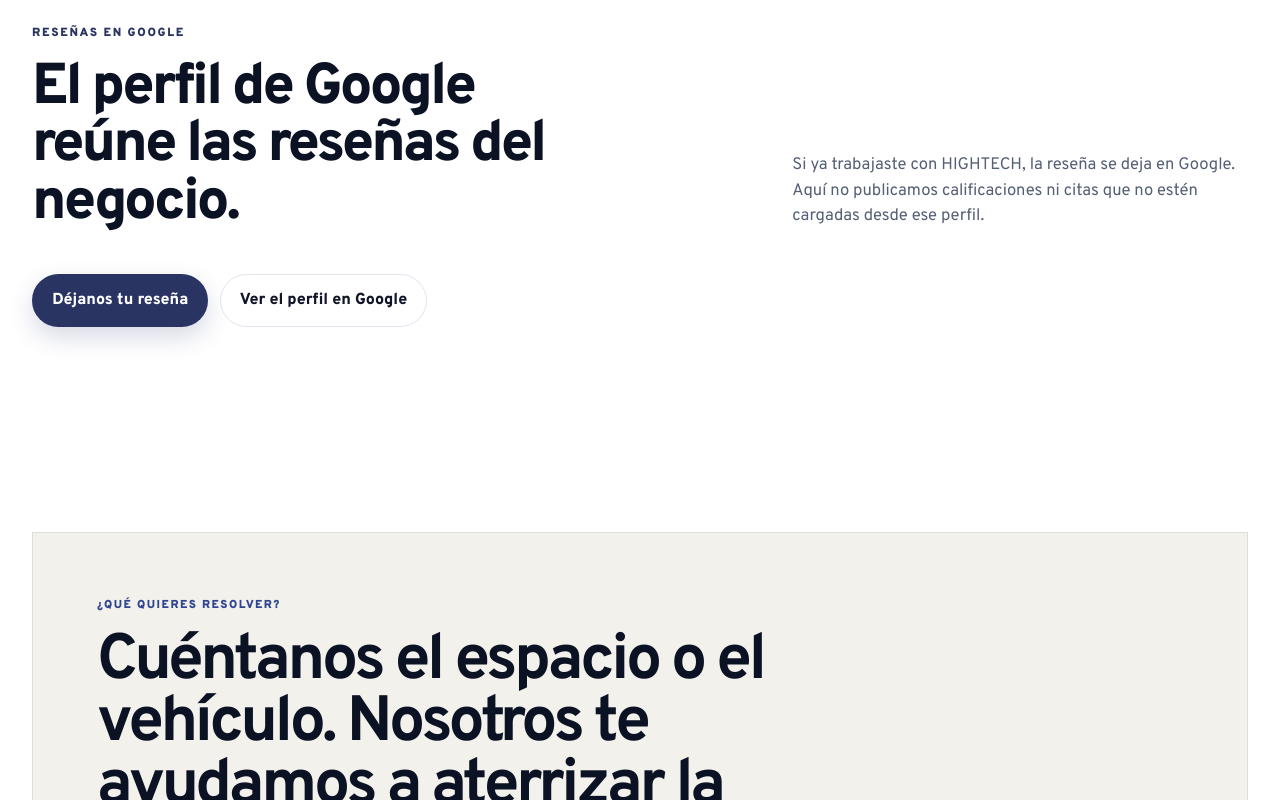
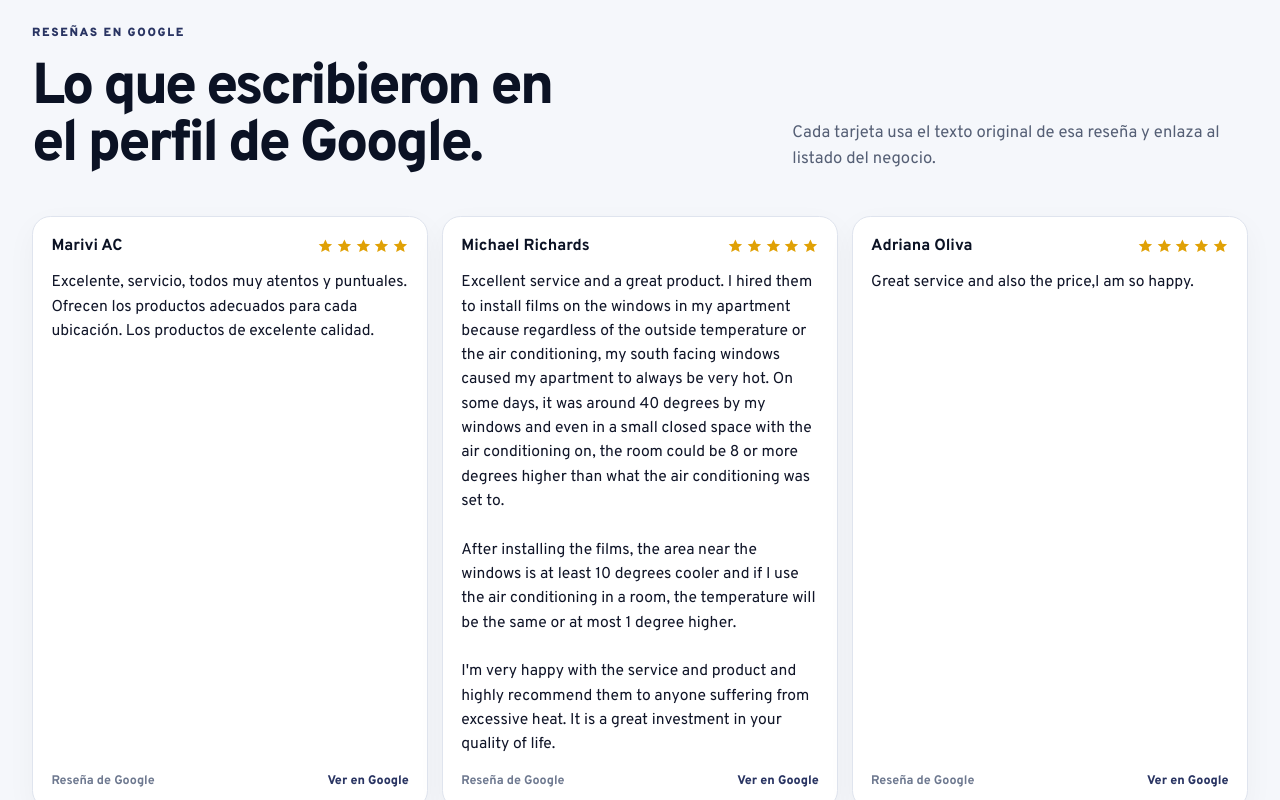
Before and after one commit to juanchalita00/hightech-web2, a Next.js app: page / in a window 1280 px wide. Shown: the part 6520-7320 px from the top of the page. Built offline with nearby package versions, Linux system fonts and the light colour scheme.

Commit message:
Publica tres reseñas reales de Google.
Marivi AC, Michael Richards y Adriana Oliva, con el texto original del listado y sin promedio.

Co-authored-by: juanchalita00 <juanchalita00@users.noreply.github.com>

```diff
--- a/content/google-reviews.json
+++ b/content/google-reviews.json
@@ -1,4 +1,26 @@
 {
-  "note": "Solo reseñas reales del perfil de Google. Con items vacío, la sección muestra el enlace al perfil y el botón para dejar reseña, sin estrellas ni citas. Cada item pide author, quote, publishedAt (YYYY-MM-DD) y sourceUrl de esa reseña en Google. rating es opcional y solo si esa reseña lo trae (1 a 5). No agregues un promedio.",
-  "items": []
+  "note": "Solo reseñas reales del perfil de Google. Sin promedio ni total del perfil. Cada item trae author, quote verbatim, publishedAt (YYYY-MM-DD), rating de esa reseña y sourceUrl del listado en Google Maps.",
+  "items": [
+    {
+      "author": "Marivi AC",
+      "quote": "Excelente, servicio, todos muy atentos y puntuales.\nOfrecen los productos adecuados para cada ubicación. Los productos de excelente calidad.",
+      "publishedAt": "2026-02-15",
+      "rating": 5,
+      "sourceUrl": "https://www.google.com/maps/place/POLARIZADOS+HIGHTECH+-+Residencial+%2F+Automotriz,+Tomas+Mann+5348,+Jardines+Vallarta,+45027+Zapopan,+Jal./data=!4m2!3m1!1s0x8428af873886e857:0x7dc7c014441b7791"
+    },
+    {
+      "author": "Michael Richards",
+      "quote": "Excellent service and a great product. I hired them to install films on the windows in my apartment because regardless of the outside temperature or the air conditioning, my south facing windows caused my apartment to always be very hot. On some days, it was around 40 degrees by my windows and even in a small closed space with the air conditioning on, the room could be 8 or more degrees higher than what the air conditioning was set to.\n\nAfter installing the films, the area near the windows is at least 10 degrees cooler and if I use the air conditioning in a room, the temperature will be the same or at most 1 degree higher.\n\nI'm very happy with the service and product and highly recommend them to anyone suffering from excessive heat. It is a great investment in your quality of life.",
+      "publishedAt": "2024-12-28",
+      "rating": 5,
+      "sourceUrl": "https://www.google.com/maps/place/POLARIZADOS+HIGHTECH+-+Residencial+%2F+Automotriz,+Tomas+Mann+5348,+Jardines+Vallarta,+45027+Zapopan,+Jal./data=!4m2!3m1!1s0x8428af873886e857:0x7dc7c014441b7791"
+    },
+    {
+      "author": "Adriana Oliva",
+      "quote": "Great service and also the price,I am so happy.",
+      "publishedAt": "2023-06-14",
+      "rating": 5,
+      "sourceUrl": "https://www.google.com/maps/place/POLARIZADOS+HIGHTECH+-+Residencial+%2F+Automotriz,+Tomas+Mann+5348,+Jardines+Vallarta,+45027+Zapopan,+Jal./data=!4m2!3m1!1s0x8428af873886e857:0x7dc7c014441b7791"
+    }
+  ]
 }
--- a/src/app/globals.css
+++ b/src/app/globals.css
@@ -480,8 +480,48 @@ thead th { background: var(--surface-alt); }
 .contact-method-social { grid-column:1 / -1; min-height:0; }
 .contact-method-social .social-links { margin-top:1rem; }
 .google-reviews-actions { display:flex; flex-wrap:wrap; gap:.7rem; }
-.google-reviews .review-grid { margin-bottom:1.4rem; }
-.google-reviews .review-grid a { color:var(--brand); }
+.google-review-grid {
+  display:grid;
+  grid-template-columns:1fr;
+  gap:.85rem;
+  margin:0 0 1.4rem;
+}
+.google-review-card {
+  display:flex;
+  flex-direction:column;
+  min-width:0;
+  padding:1.15rem 1.15rem 1rem;
+  border:1px solid var(--line);
+  border-radius:1.15rem;
+  background:white;
+  box-shadow:0 10px 30px rgba(18, 28, 58, .04);
+}
+.google-review-card header { display:flex; align-items:center; justify-content:space-between; gap:.75rem; }
+.google-review-card header strong { font-size:1rem; line-height:1.3; }
+.google-review-stars { display:inline-flex; gap:.12rem; flex:none; }
+.google-review-stars svg { width:1.05rem; height:1.05rem; fill:#d9deea; }
+.google-review-stars svg.is-on { fill:#e0a106; }
+.google-review-card blockquote { margin:.85rem 0 0; }
+.google-review-card blockquote p { margin:0; white-space:pre-line; font-size:.98rem; line-height:1.55; color:var(--ink); }
+.google-review-card footer {
+  display:flex;
+  align-items:center;
+  justify-content:space-between;
+  gap:.75rem;
+  margin-top:auto;
+  padding-top:1rem;
+  font-size:.78rem;
+}
+.google-review-card footer span { color:#6d788f; font-weight:650; }
+.google-review-card footer a { color:var(--brand); font-weight:750; }
+@media (min-width: 760px) {
+  .google-review-grid { grid-template-columns:repeat(2, minmax(0, 1fr)); }
+  .google-review-grid > :last-child:nth-child(odd) { grid-column:1 / -1; }
+}
+@media (min-width: 1100px) {
+  .google-review-grid { grid-template-columns:repeat(3, minmax(0, 1fr)); }
+  .google-review-grid > :last-child:nth-child(odd) { grid-column:auto; }
+}
 .brand-logo-footer { padding: 0; background: transparent; border-radius: 0; width: fit-content; }
 .brand-logo-footer img { width: 240px; }
 .footer-links { display: grid; grid-template-columns: repeat(3,1fr); gap: 1.5rem; }
--- a/src/components/GoogleReviews.tsx
+++ b/src/components/GoogleReviews.tsx
@@ -3,29 +3,46 @@ import { truth } from "@/lib/truth";
 
 const profileUrl = truth.contact.social.googleMaps;
 
+function Stars({ rating }: { rating: number }) {
+  return (
+    <span className="google-review-stars" role="img" aria-label={`${rating} de 5`}>
+      {Array.from({ length: 5 }, (_, index) => (
+        <svg key={index} viewBox="0 0 20 20" aria-hidden="true" className={index < rating ? "is-on" : undefined}>
+          <path d="M10 1.7 12.35 6.9l5.65.5-4.28 3.72 1.32 5.48L10 13.9l-5.04 2.7 1.32-5.48L2 7.4l5.65-.5L10 1.7Z" />
+        </svg>
+      ))}
+    </span>
+  );
+}
+
 export function GoogleReviews() {
   const reviews = getGoogleReviews();
   return (
-    <section className="section google-reviews" id="resenas-google" aria-labelledby="resenas-google-titulo">
+    <section className="section section-alt google-reviews" id="resenas-google" aria-labelledby="resenas-google-titulo">
       <div className="container">
         <div className="section-heading section-heading-split">
           <div>
             <p className="eyebrow">Reseñas en Google</p>
-            <h2 id="resenas-google-titulo">El perfil de Google reúne las reseñas del negocio.</h2>
+            <h2 id="resenas-google-titulo">Lo que escribieron en el perfil de Google.</h2>
           </div>
-          <p>Si ya trabajaste con HIGHTECH, la reseña se deja en Google. Aquí no publicamos calificaciones ni citas que no estén cargadas desde ese perfil.</p>
+          <p>Cada tarjeta usa el texto original de esa reseña y enlaza al listado del negocio.</p>
         </div>
         {reviews.length ? (
-          <div className="review-grid">
+          <div className="google-review-grid">
             {reviews.map((review) => (
-              <blockquote key={`${review.author}-${review.publishedAt}`}>
-                <p>“{review.quote}”</p>
+              <article key={`${review.author}-${review.publishedAt}`} className="google-review-card">
+                <header>
+                  <strong>{review.author}</strong>
+                  {typeof review.rating === "number" ? <Stars rating={review.rating} /> : null}
+                </header>
+                <blockquote>
+                  <p>{review.quote}</p>
+                </blockquote>
                 <footer>
-                  <strong>{review.author}</strong>
-                  <span>{review.publishedAt}{review.rating ? ` · ${review.rating} de 5` : ""}</span>
+                  <span>Reseña de Google</span>
                   <a href={review.sourceUrl} target="_blank" rel="noopener noreferrer">Ver en Google</a>
                 </footer>
-              </blockquote>
+              </article>
             ))}
           </div>
         ) : null}
```
